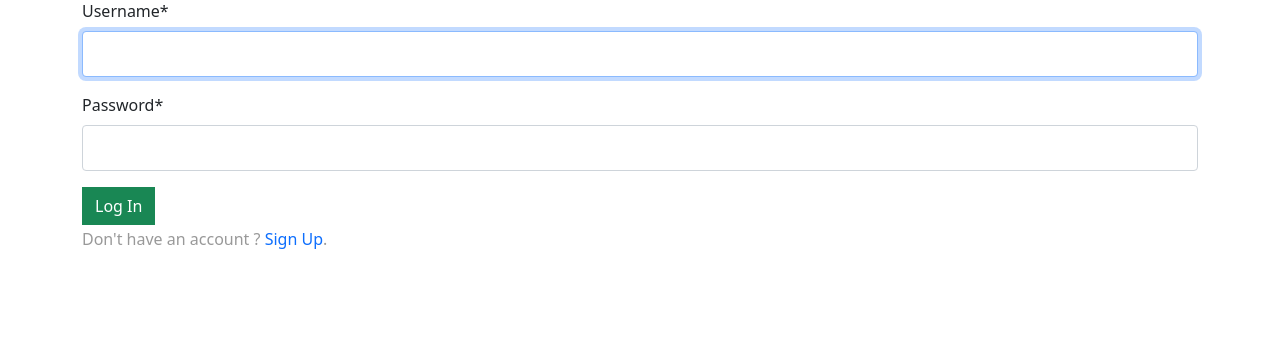
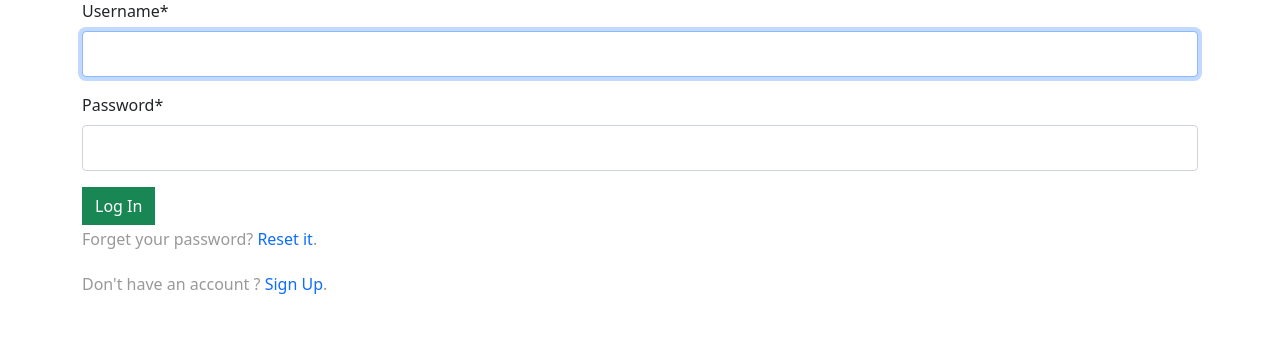
Before and after one commit to mubarak-mustopha/gallery_project, a Django app: page /account/login/ in a window 1280 px wide. Shown: the part 122-461 px from the top of the page. Run offline with Django 4.2, Linux system fonts and the light colour scheme; some libraries are stand-ins or nearby versions.

Commit message:
Add password_reset url link to login page

```diff
--- a/templates/registration/login.html
+++ b/templates/registration/login.html
@@ -18,7 +18,9 @@
 
         <input type="hidden" name="next" value="{{next}}">
         <input type="submit" class="btn btn-success tm-btn-next" value="Log In">
+        <p>Forget your password? <a href="{% url 'password_reset' %}">Reset it</a>.</p>
     </form>
+
 
     <p>Don't have an account ? <a href="{% url 'signup' %}">Sign Up</a>.</p>
 
```
